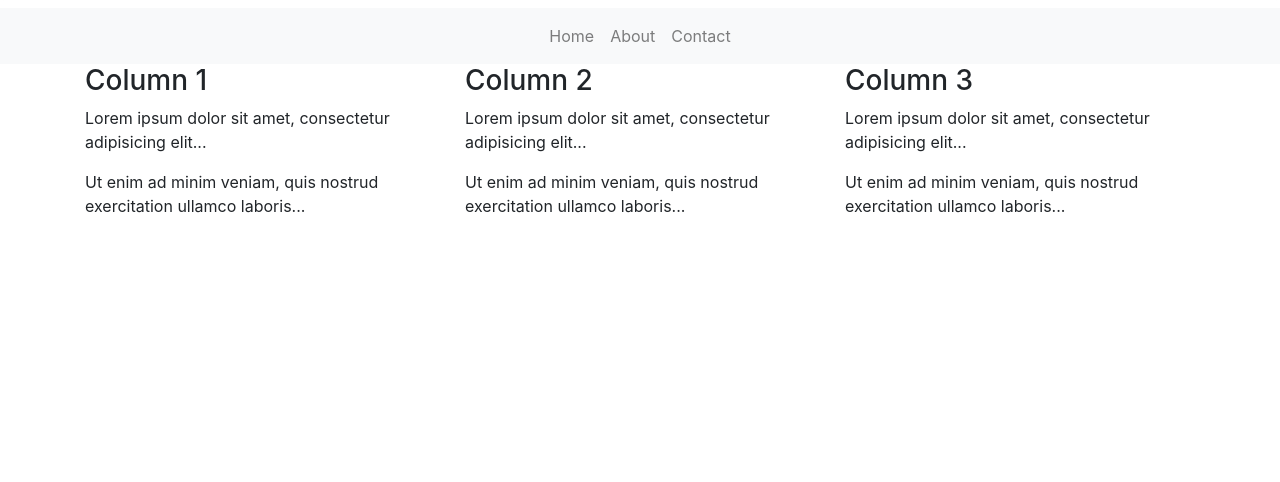
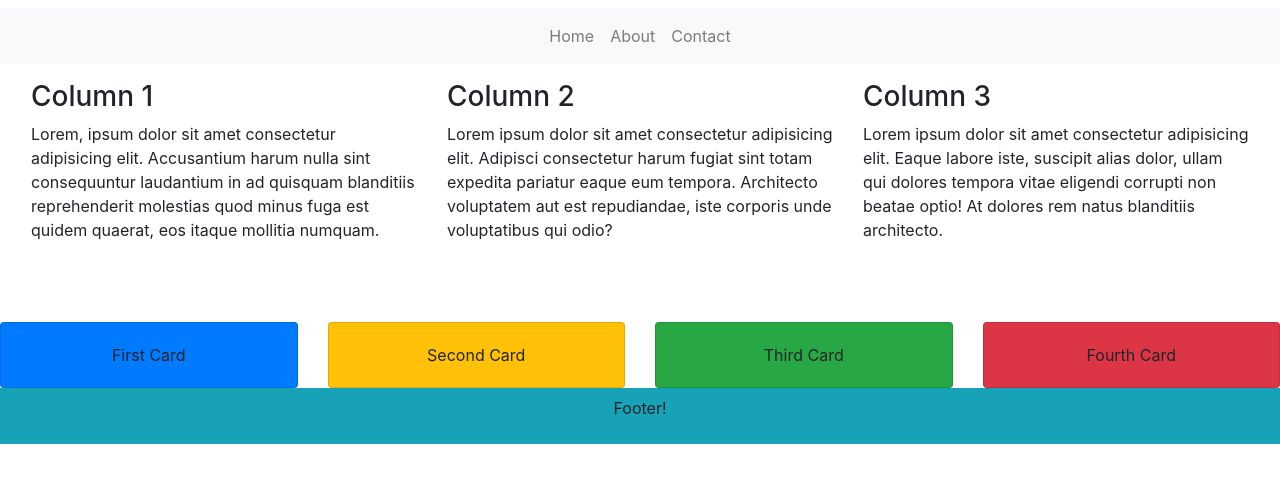
Before and after one commit to FBW41-2/3-uib-bootstrap-Doven585, a plain HTML site: page image/index.html in a window 1280 px wide. Shown: the part 154-636 px from the top of the page. Drawn offline with nearby package versions, Linux system fonts and the light colour scheme.

Commit message:
bootstrap final

```diff
--- a/image/index.html
+++ b/image/index.html
@@ -26,27 +26,69 @@
         </div>
 
     </nav>
-        <div class="container">
-            <div class="row">
-              <div class="col-sm-4">
+        <div class="container-fluid">
+            <div class="row row-tols-3 p-3">
+              <div class="col">
                 <h3>Column 1</h3>
-                <p>Lorem ipsum dolor sit amet, consectetur adipisicing elit...</p>
-                <p>Ut enim ad minim veniam, quis nostrud exercitation ullamco laboris...</p>
+                <p>Lorem, ipsum dolor sit amet consectetur adipisicing elit. Accusantium harum nulla sint consequuntur laudantium in ad quisquam blanditiis reprehenderit molestias quod minus fuga est quidem quaerat, eos itaque mollitia numquam.</p>
+
               </div>
-              <div class="col-sm-4">
+              <div class="col">
                 <h3>Column 2</h3>
-                <p>Lorem ipsum dolor sit amet, consectetur adipisicing elit...</p>
-                <p>Ut enim ad minim veniam, quis nostrud exercitation ullamco laboris...</p>
+                <p>Lorem ipsum dolor sit amet consectetur adipisicing elit. Adipisci consectetur harum fugiat sint totam expedita pariatur eaque eum tempora. Architecto voluptatem aut est repudiandae, iste corporis unde voluptatibus qui odio?</p>
+
               </div>
-              <div class="col-sm-4">
+              <div class="col">
                 <h3>Column 3</h3>
-                <p>Lorem ipsum dolor sit amet, consectetur adipisicing elit...</p>
-                <p>Ut enim ad minim veniam, quis nostrud exercitation ullamco laboris...</p>
-              </div>
+                <p>Lorem ipsum dolor sit amet consectetur adipisicing elit. Eaque labore iste, suscipit alias dolor, ullam qui dolores tempora vitae eligendi corrupti non beatae optio! At dolores rem natus blanditiis architecto.</p>
+
             </div>
           </div>
         </div>
-        <footer></footer>
+        <div class="card-deck text-center my-5">
+          <div class="card bg-primary">
+            <div class="card-body">
+              <p class="card-text">First Card</p>
+            </div>
+
+            </div>
+
+
+            <div class="card bg-warning">
+              <div class="card-body">
+                <p class="card-text">Second Card</p>
+              </div>
+            </div>
+
+            <div class="card bg-success">
+              <div class="card-body">
+                <p class="card-text">Third Card</p>
+              </div>
+
+            </div>
+
+            <div class="card bg-danger">
+              <div class="card-body">
+                <p class="card-text">Fourth Card</p>
+              </div>
+            </div>
+            <!--Footer-->
+
+
+            <div class="container-fluid bg-info text-center p-2">
+              <p>Footer!</p>
+
+            </div>
+
+
+
+
+
+
+
+
+
+
 
 
 
```
